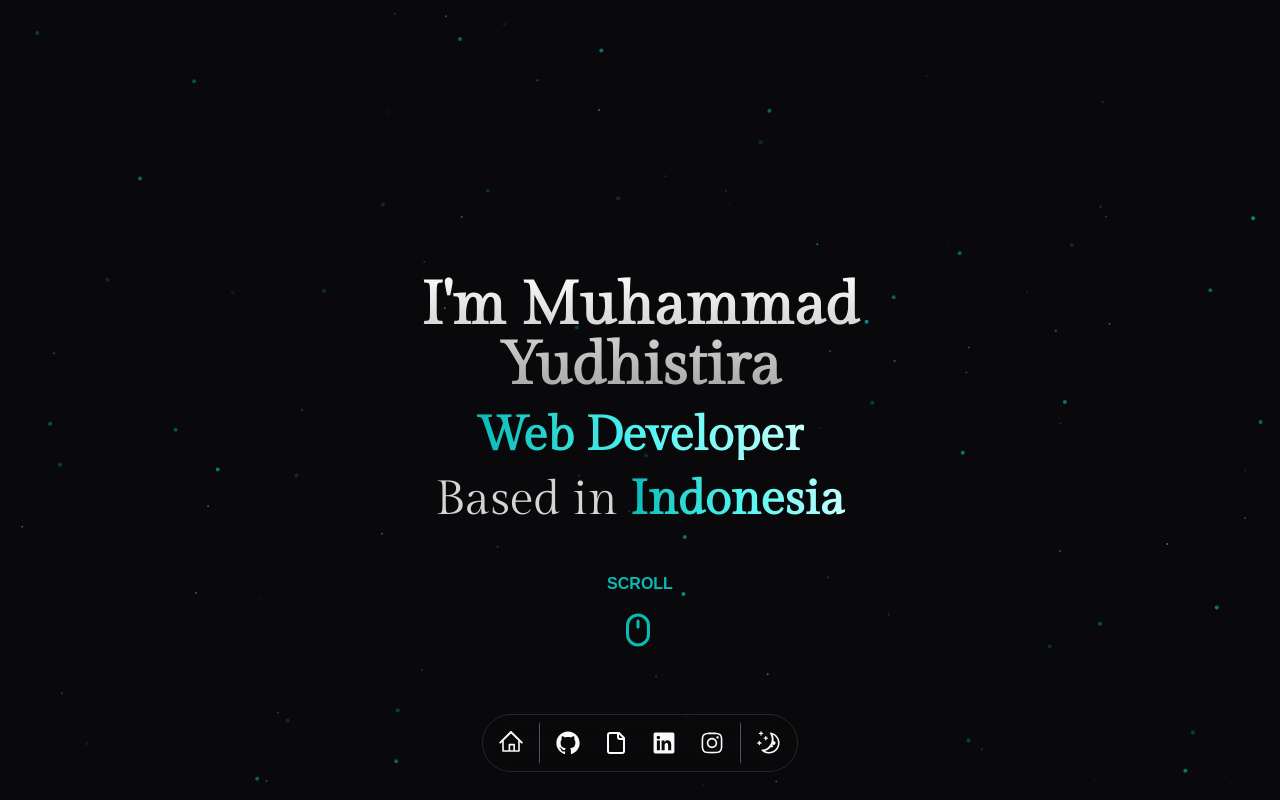
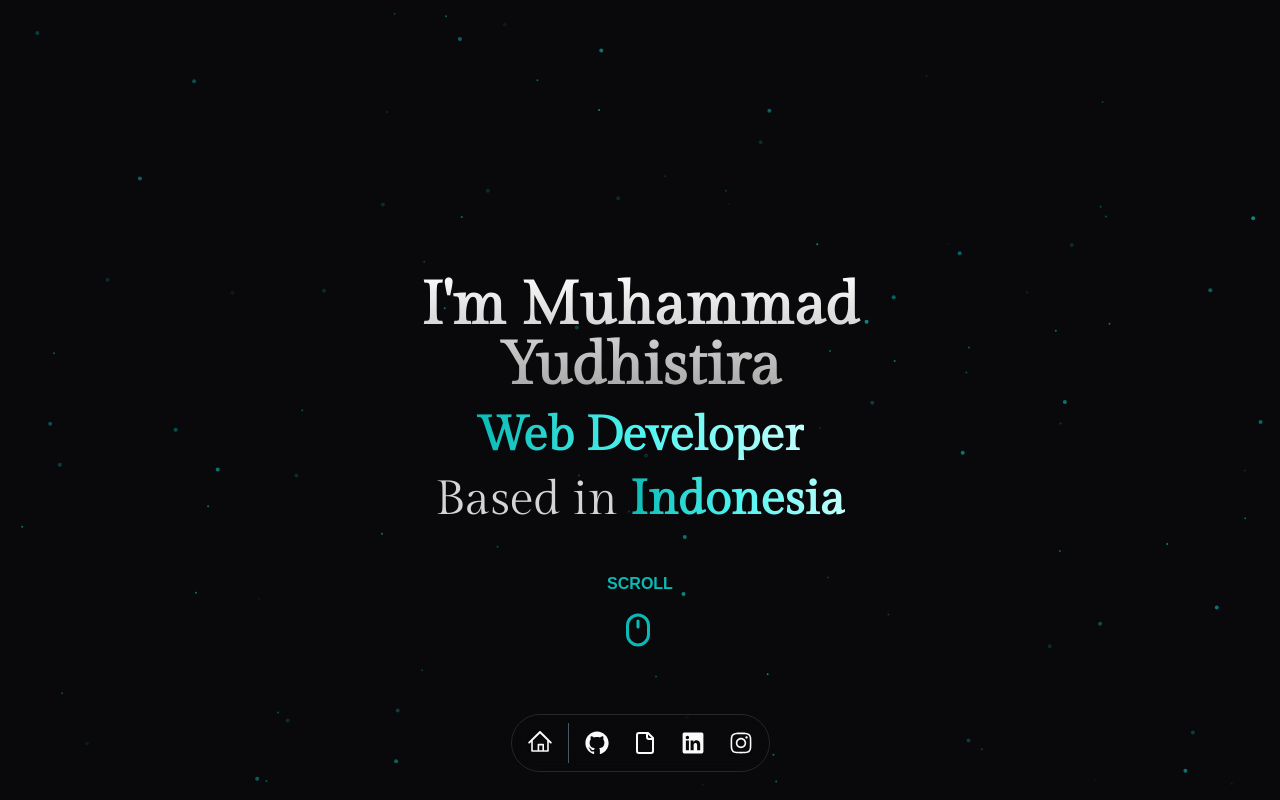
Before and after one commit to MuhammadYudhistira/personal-portofolio, a Next.js app: page / in a window 1280 px wide. Shown: the top 800 px of the page. Built offline with nearby package versions, Linux system fonts and the light colour scheme.

Commit message:
Fixing Navbar

```diff
--- a/components/Navbar.tsx
+++ b/components/Navbar.tsx
@@ -15,7 +15,7 @@ const Navbar = () => {
   return (
     <div className="fixed bottom-5 left-0 right-0 mb-2 z-30">
       <TooltipProvider delayDuration={100}>
-        <Dock direction="middle" className="rounded-full" iconDistance={160} >
+        <Dock direction="middle" className="rounded-full" iconDistance={160}>
           <DockIcon>
             <Tooltip>
               <TooltipTrigger>
@@ -33,9 +33,9 @@ const Navbar = () => {
             <DockIcon key={index}>
               <Tooltip>
                 <TooltipTrigger>
-                  <Link href={item.href} target="_blank">
+                  <a href={item.href} target="_blank">
                     <item.icon className="size-6" />
-                  </Link>
+                  </a>
                 </TooltipTrigger>
                 <TooltipContent className="mb-2 bg-white text-black">
                   <p>{item.label}</p>
@@ -43,10 +43,10 @@ const Navbar = () => {
               </Tooltip>
             </DockIcon>
           ))}
-          <Separator orientation="vertical" className="bg-gray-600" />
+          {/* <Separator orientation="vertical" className="bg-gray-600" />
           <DockIcon>
             <MoonIcon className="size-6" />
-          </DockIcon>
+          </DockIcon> */}
         </Dock>
       </TooltipProvider>
     </div>
```
